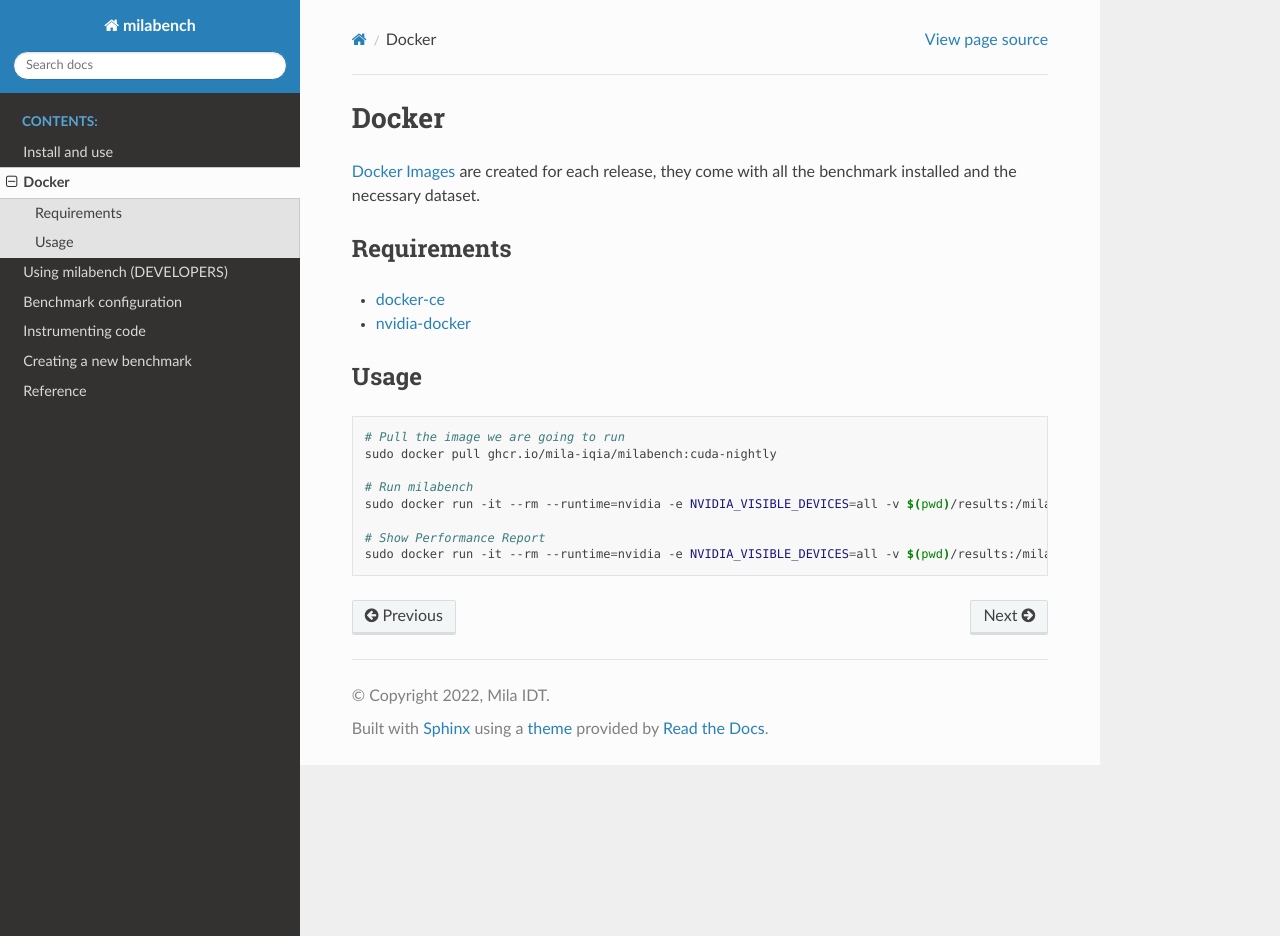
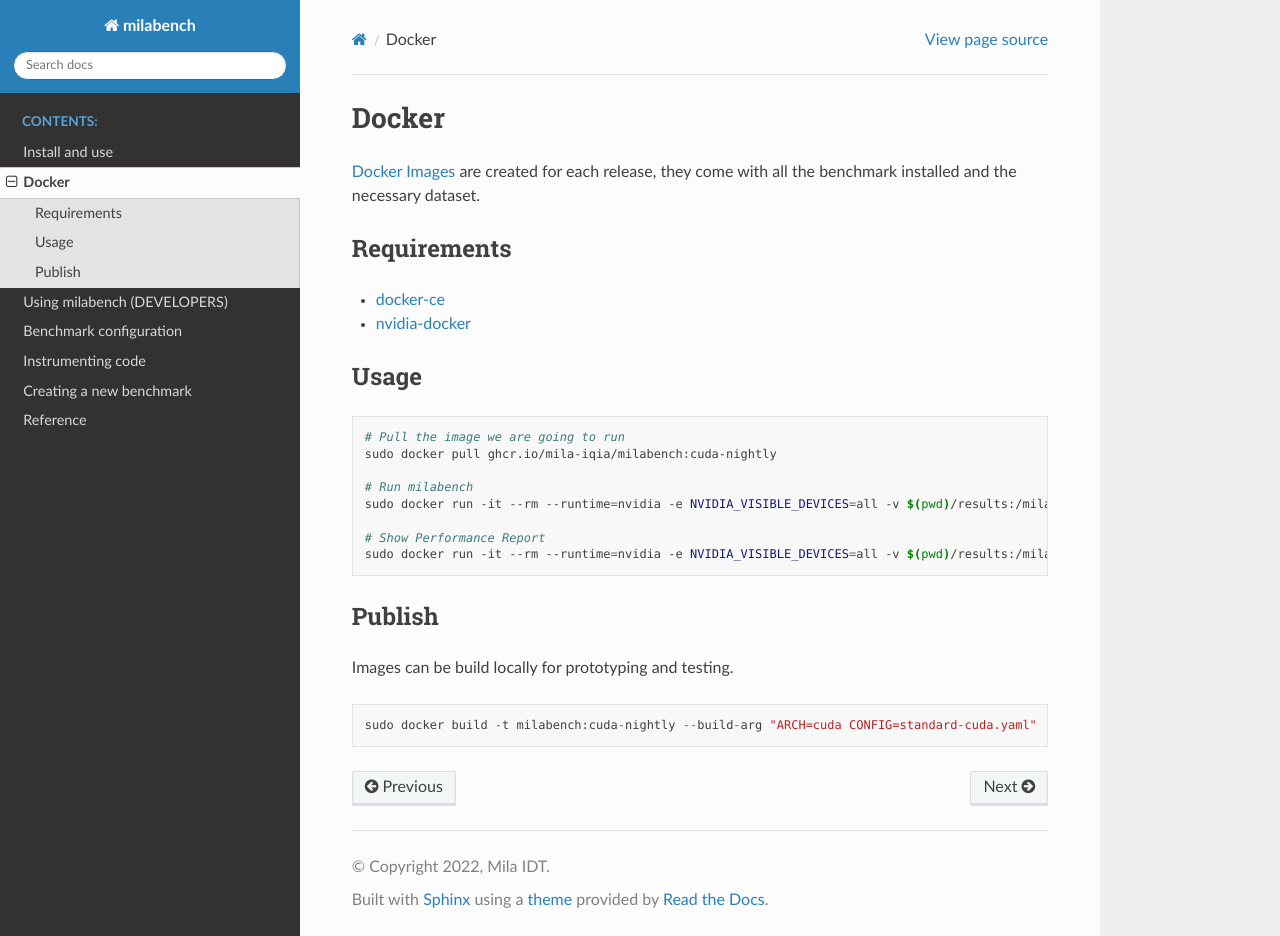
Before and after one commit to mila-iqia/milabench, a Sphinx documentation site: the page built from docs/docker.rst, in a window 1280 px wide and 936 px high. Built offline with Sphinx 7.4.7 and the Read the Docs theme 2.0.0, drawn with Linux system fonts in a browser that asks for light colours.

Commit message:
Update docker.rst

```diff
--- a/docs/docker.rst
+++ b/docs/docker.rst
@@ -25,3 +25,13 @@
 
    # Show Performance Report
    sudo docker run -it --rm --runtime=nvidia -e NVIDIA_VISIBLE_DEVICES=all -v $(pwd)/results:/milabench/results ghcr.io/mila-iqia/milabench:cuda-nightly milabench report
+
+
+Publish
+-------
+
+Images can be build locally for prototyping and testing.
+
+.. code-block::
+
+   sudo docker build -t milabench:cuda-nightly --build-arg "ARCH=cuda CONFIG=standard-cuda.yaml" .
```
